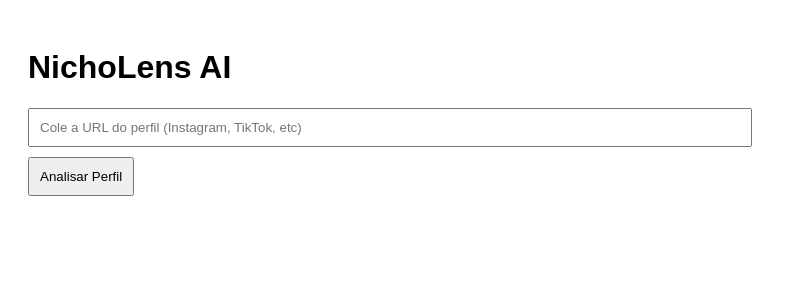
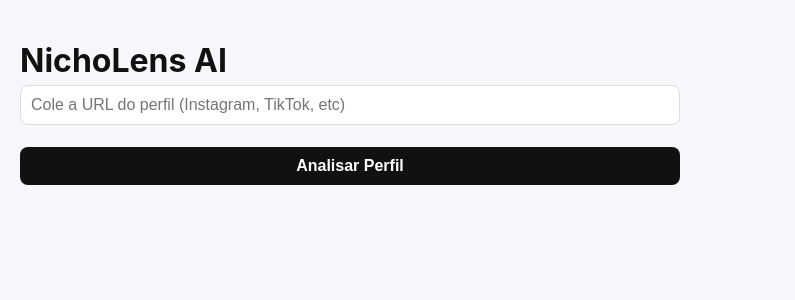
Before and after one commit to robinbrasil008-del/App---NichoLens-AI, a Next.js app: page / in a window 1280 px wide. Shown: the top 300 px of the page, without its empty margins (0-795 px from the left). Built offline with nearby package versions, Linux system fonts and the light colour scheme.

Commit message:
Update layout.js

```diff
--- a/app/layout.js
+++ b/app/layout.js
@@ -1,14 +1,14 @@
+import "./globals.css";
+
 export const metadata = {
   title: "NichoLens AI",
-  description: "Análise de perfis com IA"
+  description: "Análise inteligente de perfis com IA"
 };
 
 export default function RootLayout({ children }) {
   return (
     <html lang="pt-BR">
-      <body style={{ fontFamily: "Arial, sans-serif" }}>
-        {children}
-      </body>
+      <body>{children}</body>
     </html>
   );
 }
```
